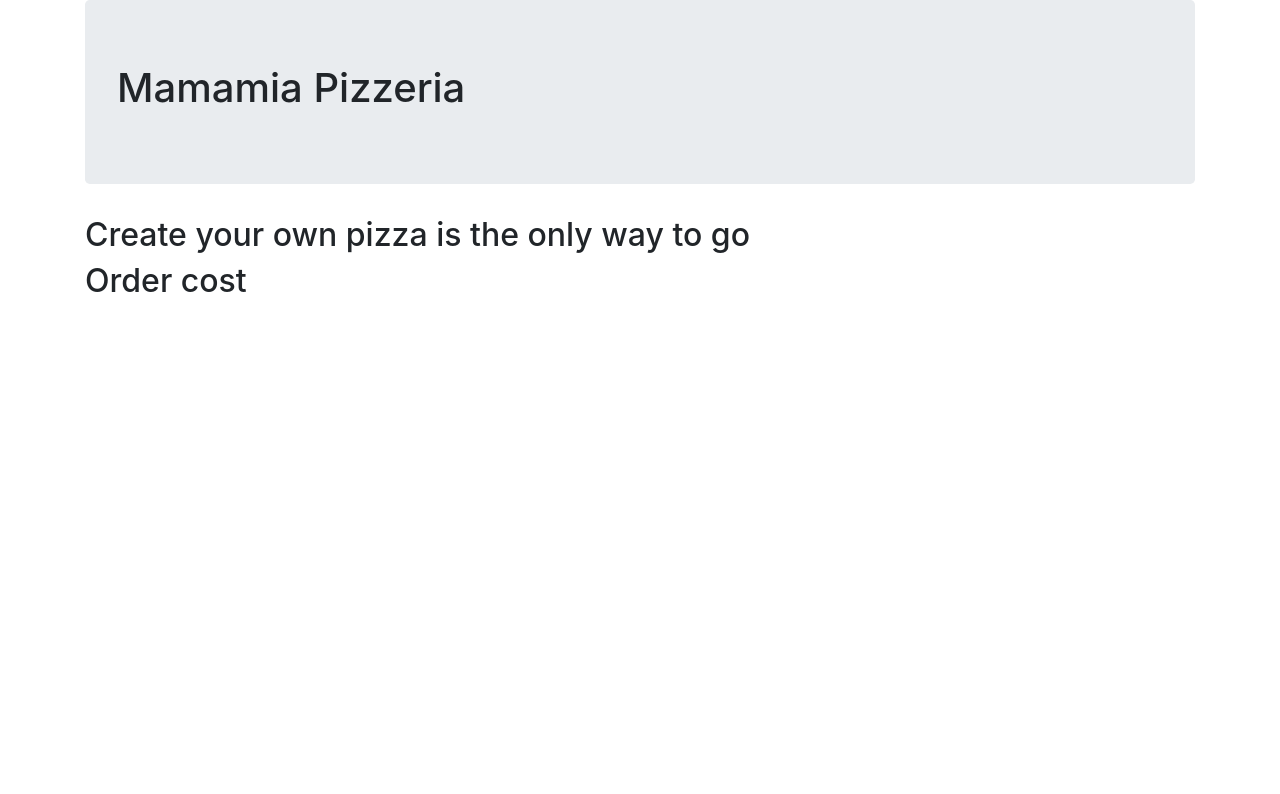
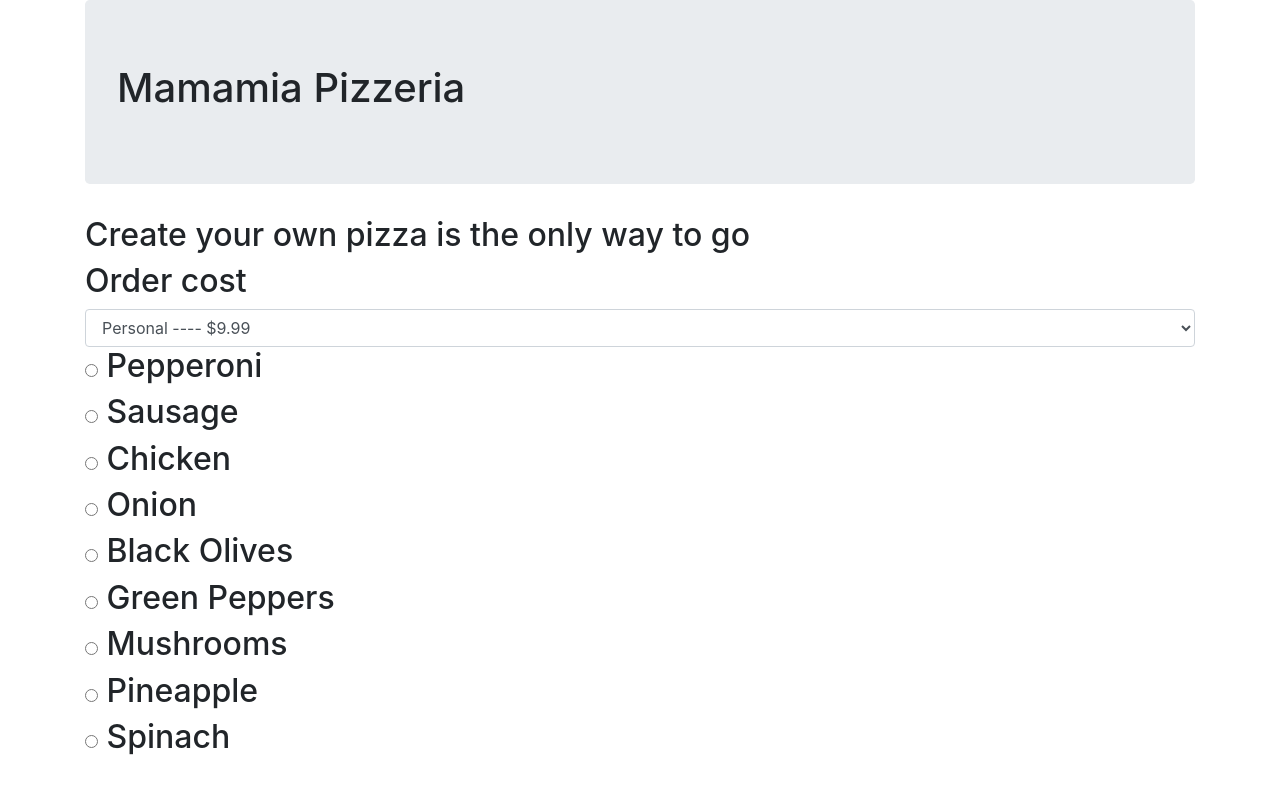
Before and after one commit to step818/pizza-shop, a plain HTML site: page index.html in a window 1280 px wide. Drawn offline with Linux system fonts and the light colour scheme.

Commit message:
show select box and radio buttons for choosing size and toppings

```diff
--- a/index.html
+++ b/index.html
@@ -18,6 +18,63 @@
           <div class="panel panel info">
             <div class="panel-heading">
               <h2>Order cost</h2>
+            </div>
+          </div>
+        </div>
+<!--Select box for choosing Size -->
+      <select class="form-control" id="size">
+        <option value="sm">Personal ---- $9.99</option>
+        <option value="md">Medium ---- $14.99</option>
+        <option value="lg">Large ---- $18.99</option>
+        <option value="xl">Sicilian ---- $21.99</option>
+      </select>
+<!--Radio buttons for choosing Toppings  -->
+      <div class="radio">
+        <label>
+          <input type="radio" name="topping" value="pepperoni"> Pepperoni
+        </label>
+      </div>
+      <div class="radio">
+        <label>
+          <input type="radio" name="topping" value="sausage"> Sausage
+        </label>
+      </div>
+      <div class="radio">
+        <label>
+          <input type="radio" name="topping" value="chicken"> Chicken
+        </label>
+      </div>
+      <div class="radio">
+        <label>
+          <input type="radio" name="topping" value="onion"> Onion
+        </label>
+      </div>
+      <div class="radio">
+        <label>
+          <input type="radio" name="topping" value="olives"> Black Olives
+        </label>
+      </div>
+      <div class="radio">
+        <label>
+          <input type="radio" name="topping" value="green-peppers"> Green Peppers
+        </label>
+      </div>
+      <div class="radio">
+        <label>
+          <input type="radio" name="topping" value="mushrooms"> Mushrooms
+        </label>
+      </div>
+      <div class="radio">
+        <label>
+          <input type="radio" name="topping" value="pineapple"> Pineapple
+        </label>
+      </div>
+      <div class="radio">
+        <label>
+          <input type="radio" name="topping" value="spinach"> Spinach
+        </label>
+      </div>
 
+    </div>
   </body>
 </html>
--- a/js/scripts.js
+++ b/js/scripts.js
@@ -26,7 +26,7 @@ var order = new Order();
 $(document).ready(function() {
   $("form#new-pizza").submit(function(event) {
     event.preventDefault();
-    var inputtedSize = $("");
+    var inputtedSize = $("size").val();
     var inputtedToppings = $("");
     var newPizza = new Pizza(inputtedSize, inputtedToppings);
     order.addPizza(newPizza);
```
